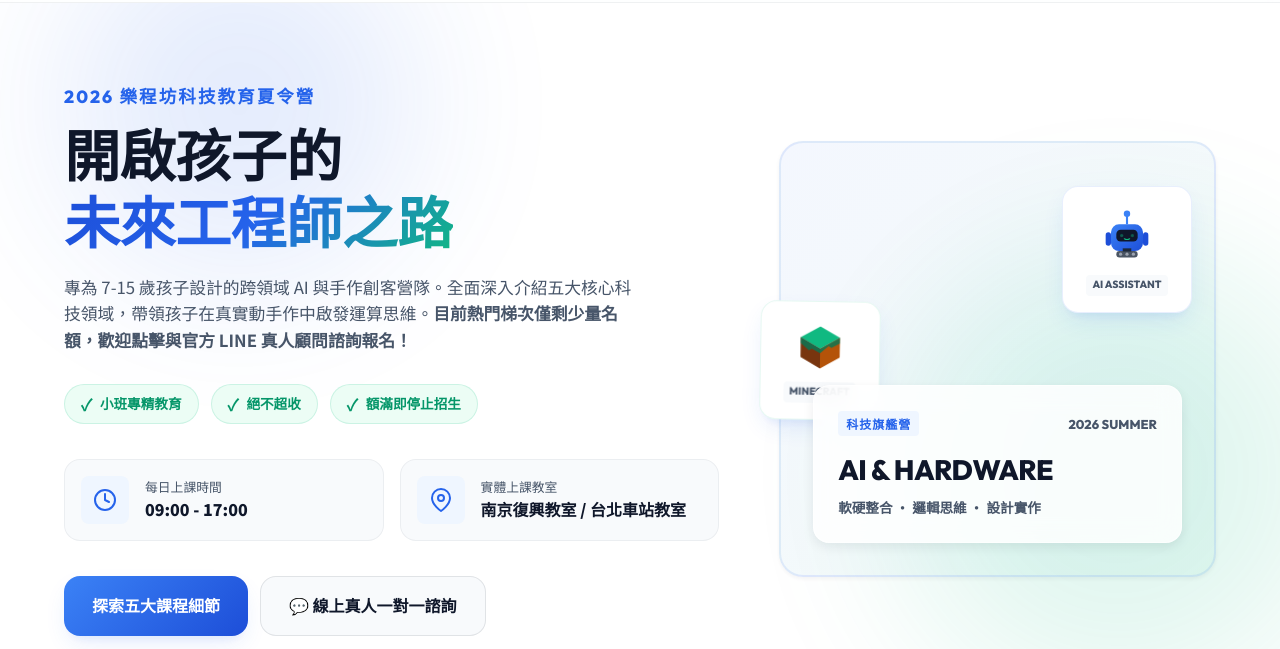
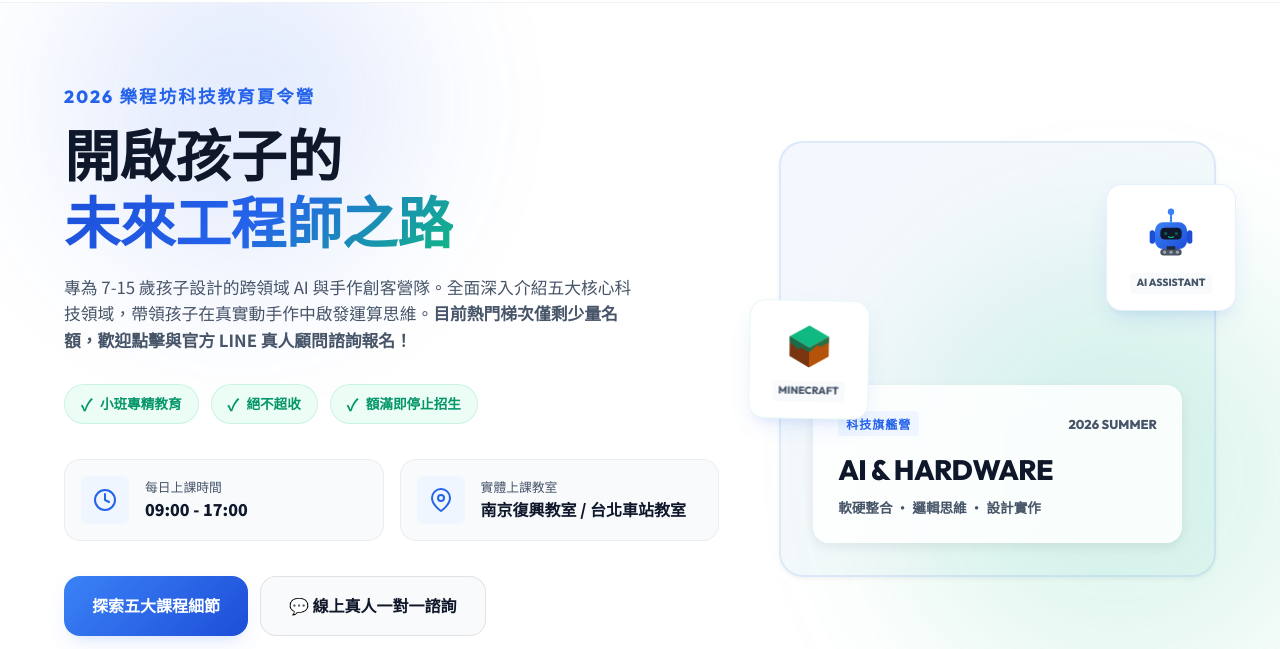
Before and after one commit to philip12010315-creator/ai-summer-camp, a plain HTML site: page index.html in a window 1280 px wide. Shown: the part 151-800 px from the top of the page. Drawn offline with Linux system fonts and the light colour scheme.

Commit message:
fix: resolve clipping bug on floating decor cards by moving them out of main-graphic-card and increasing z-index

```diff
--- a/index.html
+++ b/index.html
@@ -134,8 +134,7 @@
 
                 <!-- Hero Graphic Frame (Mocking the camp elements) -->
                 <div class="hero-graphic">
-                    <div class="main-graphic-card">
-                        <!-- Simulated Graphic depicting Robots & Tech Elements -->
+                    <!-- Simulated Floating Graphic Elements -->
                     <div class="decor-robot animate-float">
                         <!-- Premium Tech Robot SVG -->
                         <svg viewBox="0 0 120 120" class="svg-robot">
@@ -166,6 +165,7 @@
                         </svg>
                         <span class="robot-label">AI ASSISTANT</span>
                     </div>
+
                     <div class="decor-minecraft animate-float-delayed">
                         <!-- Minecraft Grass Block SVG -->
                         <svg viewBox="0 0 100 100" class="svg-mc">
@@ -178,6 +178,8 @@
                         </svg>
                         <span class="mc-label">MINECRAFT</span>
                     </div>
+
+                    <div class="main-graphic-card">
                         <div class="camp-card-inner">
                             <span class="card-tag">科技旗艦營</span>
                             <span class="card-year">2026 SUMMER</span>
--- a/style.css
+++ b/style.css
@@ -531,7 +531,7 @@ ul {
 .decor-robot {
     position: absolute;
     top: 10%;
-    right: 5%;
+    right: -20px;
     width: 130px;
     background: var(--white);
     border-radius: var(--border-radius-md);
@@ -542,6 +542,7 @@ ul {
     flex-direction: column;
     align-items: center;
     gap: 8px;
+    z-index: 10;
 }
 
 .svg-robot {
@@ -562,7 +563,7 @@ ul {
 .decor-minecraft {
     position: absolute;
     top: 40%;
-    left: -5%;
+    left: -30px;
     width: 120px;
     background: var(--white);
     border-radius: var(--border-radius-md);
@@ -573,6 +574,7 @@ ul {
     flex-direction: column;
     align-items: center;
     gap: 8px;
+    z-index: 10;
 }
 
 .svg-mc {
```
Lines whose indentation alone changed are shown as unchanged.
